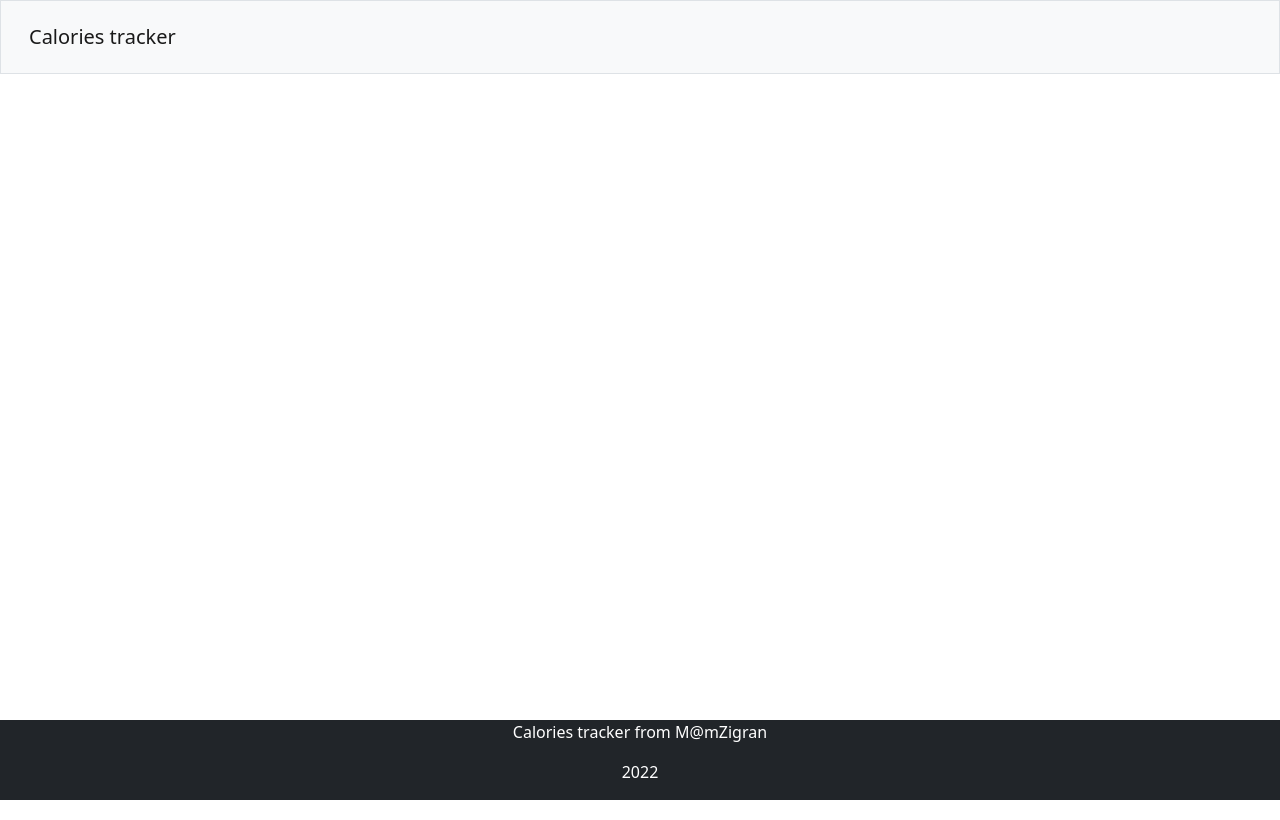
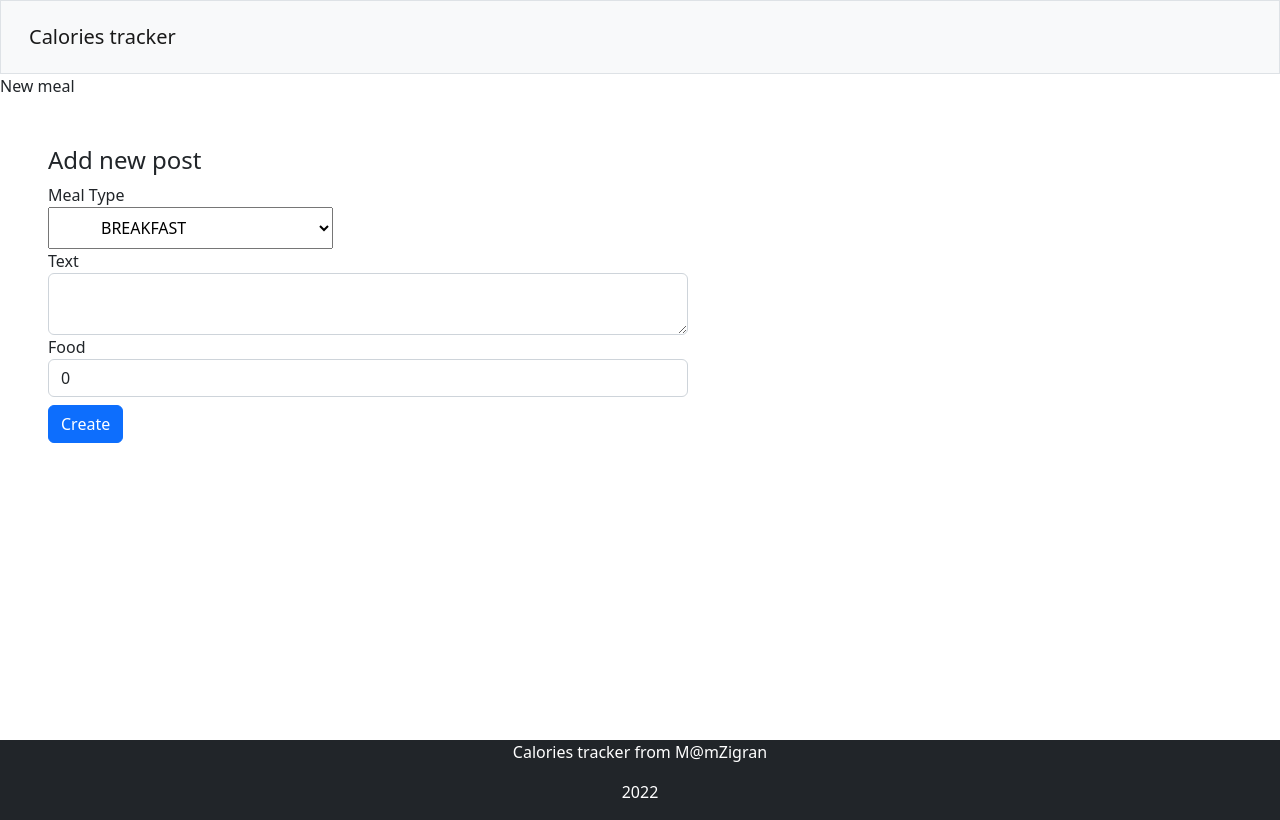
Before and after one commit to NargizMam/categories-hw-66, a React (Create React App) app: page /new-meal in a window 1280 px wide. Built offline with nearby package versions, Linux system fonts and the light colour scheme.

Commit message:
Создание и редактирование

```diff
--- a/src/App.tsx
+++ b/src/App.tsx
@@ -1,16 +1,55 @@
-import React from 'react';
+import React, {useCallback, useEffect, useState} from 'react';
 import Layout from "./components/Layout/Layout";
-import {Route, Routes} from "react-router-dom";
+import {Route, Routes, useLocation} from "react-router-dom";
 import Home from "./containers/Home/Home";
 import NewMeal from "./containers/NewMeal/NewMeal";
 import EditMeal from "./containers/EditMeal/EditMeal";
+import {ApiMeal, ApiMealsList, Meal} from "./types";
+import axiosApi from "./axiosApi";
 
-function App() {
+const App = () => {
+    const [mealList, setMealList] = useState<ApiMeal[]>([]);
+    const [loading, setLoading] = useState(false);
+    const location = useLocation();
+
+    const fetchMeals =useCallback(async () => {
+        try{
+            setLoading(true);
+            let mealsResponse =await axiosApi.get<ApiMealsList>('/meals.json');
+            const meals = mealsResponse.data;
+            let newMeal: ApiMeal[] = [];
+            if (meals) {
+                newMeal = Object.keys(meals).map(id => {
+                    const meal = meals[id];
+                    let foods = [];
+
+                    return {
+                        ...meal,
+                        id
+                    }
+
+                });
+            }
+            setMealList(newMeal);
+        }finally {
+            setLoading(false);
+        }
+    }, []);
+
+    useEffect(() => {
+        if (location.pathname === '/') {
+            void fetchMeals();
+        }
+    }, [location, fetchMeals]);
+
+
  return (
      <Layout>
         <Routes>
             <Route path="/" element={(
-              <Home/>
+                <Home mealList={mealList}
+                      mealsLoading={loading}
+                />
             )}/>
             <Route path="/new-meal" element={(
                 <NewMeal/>
@@ -20,7 +59,6 @@ function App() {
             )}/>
         </Routes>
     </Layout>
-  );
-}
+ )};
 
 export default App;
--- a/src/UI/Spinner/ButtonSpinner/ButtonSpinner.css
+++ b/src/UI/Spinner/ButtonSpinner/ButtonSpinner.css
@@ -1,7 +1,7 @@
 .buttonload {
-    background-color: #04AA6D; /* Green background */
+    background-color: blue; /* Green background */
     border: none; /* Remove borders */
     color: white; /* White text */
-    padding: 12px 16px; /* Some padding */
-    font-size: 16px /* Set a font size */
+    padding: 8px 8px; /* Some padding */
+    font-size: 12px /* Set a font size */
 }
--- /dev/null
+++ b/src/axiosApi.ts
@@ -0,0 +1,7 @@
+import axios from "axios";
+
+const axiosApi = axios.create({
+    baseURL: 'https://plovo-ts-default-rtdb.europe-west1.firebasedatabase.app/'
+});
+
+export default axiosApi;
--- a/src/components/Layout/Layout.css
+++ b/src/components/Layout/Layout.css
@@ -1,4 +1,4 @@
 .wrapper {
     position: relative;
-    min-height: 100%;
+    min-height: 820px;
 }
--- a/src/components/Layout/Layout.tsx
+++ b/src/components/Layout/Layout.tsx
@@ -1,14 +1,15 @@
 import React from 'react';
 import Navbar from "../Navbar/Navbar";
 import Footer from "../Footer/Footer";
+import './Layout.css';
 
 const Layout: React.FC<React.PropsWithChildren> = ({children}) => {
     return (
         <div className="wrapper">
             <Navbar/>
-            {/*<main className="ContentLayout">*/}
-            {/*    {children}*/}
-            {/*</main>*/}
+            <main className="ContentLayout">
+                {children}
+            </main>
             <Footer/>
         </div>
     );
--- a/src/components/MealForm/MealForm.tsx
+++ b/src/components/MealForm/MealForm.tsx
@@ -1,8 +1,94 @@
-import React from 'react';
+import React, {useState} from 'react';
+import {useParams} from "react-router-dom";
+import {ApiMeal} from "../../types";
+import {MEAL_TYPE} from "../../mealType";
+import ButtonSpinner from "../../UI/Spinner/ButtonSpinner/ButtonSpinner";
 
-const MealForm = () => {
+interface Props {
+    onSubmit: (meal: ApiMeal) => void;
+    meal?: ApiMeal;
+    existingMeal?: ApiMeal;
+    updating: boolean;
+}
+const initialState: ApiMeal = {
+    food: '',
+    calorie: 0,
+    mealType: '',
+    id:''
+}
+const MealForm:React.FC<Props> = ({
+      onSubmit,
+      updating,
+      existingMeal = initialState,
+
+}) => {
+    const {id} = useParams();
+
+    const [newMeal, setNewMeal] = useState<ApiMeal>(existingMeal);
+    const onMealsChange = (e: React.ChangeEvent<HTMLInputElement | HTMLTextAreaElement | HTMLSelectElement>) => {
+        const {name, value} = e.target;
+        setNewMeal(prev => ({...prev,
+            [name]: value,
+        }));
+    };
+    const onFormSubmit = async (e: React.FormEvent) => {
+        e.preventDefault();
+        onSubmit(newMeal);
+    };
+
+    let pageTitle = 'Add new post'
+
+    if(id){
+        pageTitle = 'Edit this post!'
+    }
+    const selectOption = MEAL_TYPE.map(type => (
+        <option
+            key = {Math.random()}
+            value={type}
+        >{type.toUpperCase()}</option>
+    ));
+
     return (
-        <div>
+        <div className='col-6 m-5'>
+            <h4>{pageTitle}</h4>
+            <form onSubmit={onFormSubmit} >
+                <div className="form-group">
+                    <label className='Label '>
+                        Meal Type  <br/>
+                        <select className='Label px-5 py-2'
+                                name="mealType"
+                                onChange={onMealsChange}
+                        >
+                            <option disabled>Выберите категорию</option>
+                            {selectOption}
+                        </select>
+                    </label><br/>
+                </div>
+
+                <div className="form-group">
+                    <label htmlFor="food">Text</label>
+                    <textarea
+                        id="food" name="food"
+                        className="form-control"
+                        value={newMeal.food}
+                        onChange={onMealsChange}
+                    />
+                </div>
+                <div className="form-group">
+                    <label htmlFor="calorie">Food</label>
+                    <input
+                        id="calorie" name="calorie" type="number"
+                        className="form-control"
+                        value={newMeal.calorie}
+                        onChange={onMealsChange}
+                    />
+                </div>
+                <button type="submit" className="btn btn-primary mt-2"
+                >
+                    {updating && <ButtonSpinner/>}
+                    {id ? 'Edit' : 'Create'}
+                </button>
+            </form>
 
         </div>
     );
--- /dev/null
+++ b/src/components/MealInfo/MealInfo.tsx
@@ -0,0 +1,36 @@
+import React from 'react';
+import {NavLink, useNavigate} from "react-router-dom";
+import {ApiMeal} from "../../types";
+import axiosApi from "../../axiosApi";
+
+interface Props {
+    meal: ApiMeal;
+}
+
+const MealInfo: React.FC<Props> = ({meal}) => {
+    const navigate = useNavigate();
+
+    const onDelete = async () => {
+        await axiosApi.delete<ApiMeal>('/meals/' + meal.id + '.json');
+        navigate('/');
+    }
+
+    return (
+        <div className="card col-7 m-2">
+            <div className="card-header">
+                {meal.mealType}
+            </div>
+            <div className="card-body ">
+                <article className="d-flex justify-content-between">
+                    <h5 className="card-title">{meal.food}</h5>
+                    <p className="card-text">{meal.calorie}</p>
+                </article>
+
+                <NavLink to={`/edit-meal/${meal.id}`} className="btn btn-warning">EDIT</NavLink>
+                <button className="btn btn-warning mx-2" onClick={onDelete}>DELETE</button>
+            </div>
+        </div>
+    );
+};
+
+export default MealInfo;
--- a/src/containers/EditMeal/EditMeal.tsx
+++ b/src/containers/EditMeal/EditMeal.tsx
@@ -1,9 +1,50 @@
-import React from 'react';
+import React, {useCallback, useEffect, useState} from 'react';
+import {useNavigate, useParams} from "react-router-dom";
+import {ApiMeal} from "../../types";
+import axiosApi from "../../axiosApi";
+import MealForm from "../../components/MealForm/MealForm";
 
 const EditMeal = () => {
+    const {id} = useParams();
+    const navigate = useNavigate();
+    const [meal, setMeal] = useState<ApiMeal| null>(null);
+    const [updating, setUpdating] = useState(false);
+
+    const fetchOneMeal = useCallback(async () => {
+        const mealResponse = await axiosApi.get<ApiMeal>('/meals/' + id + '.json');
+        setMeal(mealResponse.data);
+    }, [id]);
+
+    useEffect(() => {
+        void fetchOneMeal();
+    }, [fetchOneMeal]);
+
+    const updateMeal = async (meal: ApiMeal) => {
+        try {
+            setUpdating(true);
+            await axiosApi.put('/meals/' + id + '.json', meal);
+            navigate('/');
+        }finally {
+            setUpdating(false);
+        }
+
+    };
+
+    const existingMeal = meal && {
+        ...meal
+    };
+
     return (
-        <div>
-            EDIT
+        <div className="row mt-2">
+            <div className="col">
+                {existingMeal && (
+                    <MealForm
+                        onSubmit={updateMeal}
+                        existingMeal={existingMeal}
+                        updating={updating}
+                    />
+                )}
+            </div>
         </div>
     );
 };
--- a/src/containers/Home/Home.tsx
+++ b/src/containers/Home/Home.tsx
@@ -1,10 +1,40 @@
-import React from 'react';
+import React, {useState} from 'react';
+import {NavLink} from "react-router-dom";
+import MealInfo from "../../components/MealInfo/MealInfo";
+import {ApiMeal} from "../../types";
+import Spinner from "../../UI/Spinner/Spinner/Spinner";
 
-const Home = () => {
+interface Props {
+    mealList: ApiMeal[];
+    mealsLoading: boolean;
+}
+
+const Home: React.FC<Props> = ({mealList, mealsLoading}) => {
+
+    let mealsInfo = mealList.map(meal => (
+        <MealInfo key={meal.id}
+                  meal={meal}
+
+        />
+    ));
+
+
     return (
-        <div>
-            HOME
-        </div>
+        <>
+            <div className="container d-flex justify-content-between mt-3">
+               <article>
+                   <h4>Total Calories: <strong>*****</strong> kcal</h4>
+               </article>
+                <button className="btn btn-dark btn-box-shadow e" >
+                    <NavLink to="/new-meal" className=" fs-4 text-decoration-none text-white"> Add new meal</NavLink>
+                </button>
+            </div>
+
+            <div className='container-sm'>
+                {mealsLoading && <Spinner/>}
+                {mealsInfo}
+            </div>
+        </>
     );
 };
 
--- a/src/containers/NewMeal/NewMeal.tsx
+++ b/src/containers/NewMeal/NewMeal.tsx
@@ -1,9 +1,29 @@
-import React from 'react';
+import React, {useState} from 'react';
+import MealForm from "../../components/MealForm/MealForm";
+import {ApiMeal, Meal} from "../../types";
+import axiosApi from "../../axiosApi";
+import {useNavigate} from "react-router-dom";
 
 const NewMeal = () => {
+    const [creatLoading, setCreateLoading] = useState(false);
+    const navigate = useNavigate();
+
+    const createMeal = async (meal: ApiMeal) => {
+        try{
+            setCreateLoading(true);
+            await axiosApi.post('/meals.json', meal);
+            navigate('/');
+        }finally {
+            setCreateLoading(false);
+        }
+    };
+
     return (
         <div>
             New meal
+            <MealForm onSubmit={createMeal}
+                      loading={creatLoading}
+            />
         </div>
     );
 };
--- /dev/null
+++ b/src/mealType.tsx
@@ -0,0 +1,3 @@
+export const MEAL_TYPE = [
+    'breakfast', 'lanch', 'dinner','snack'
+];
```
Also changed, not shown: src/types.d.ts (added, +12 -0 lines). Lines whose indentation alone changed are shown as unchanged.
